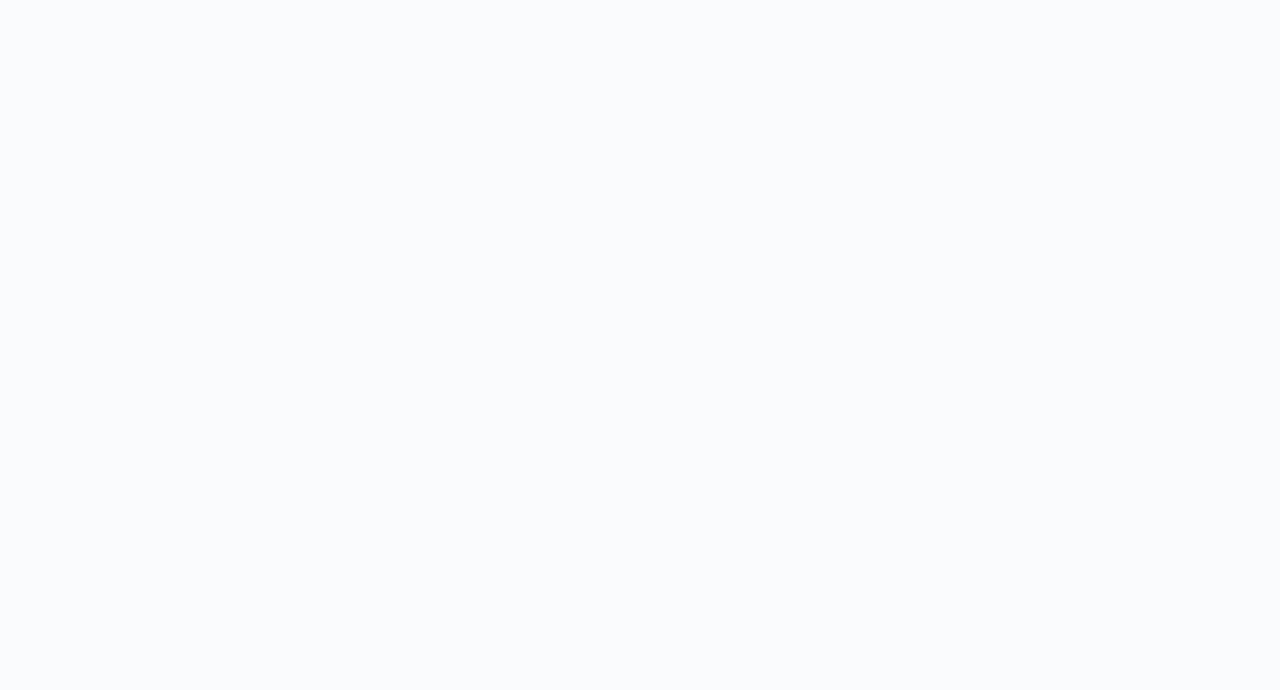
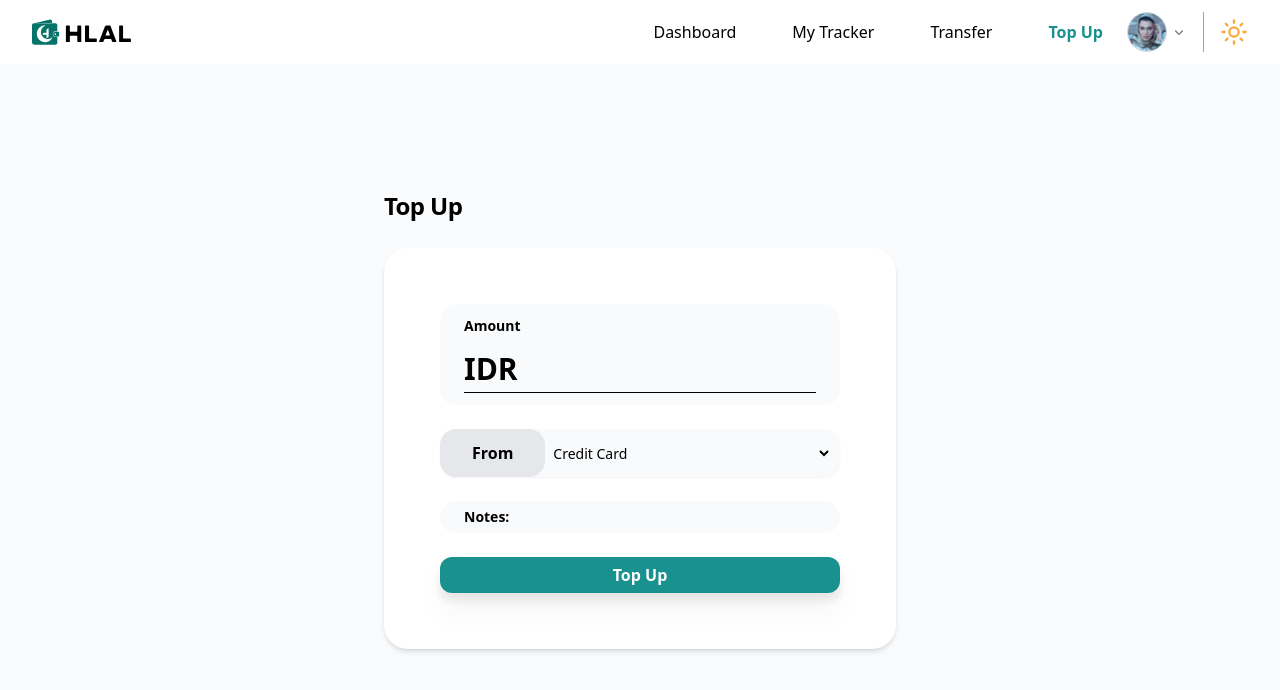
Before and after one commit to HLAL-team/FE_web, a React (Vite) app: page /topup in a window 1280 px wide. Before the commit this address had no page. Shown: the top 690 px of the page. Built offline with nearby package versions, Linux system fonts and the light colour scheme.

Commit message:
add top up page

```diff
--- a/src/main.jsx
+++ b/src/main.jsx
@@ -8,6 +8,7 @@ import ProtectedRoute from "./ProtectedRoute.jsx";
 import { ThemeProvider } from "./contexts/ThemeContext.jsx";
 import RegisterPage from "./pages/RegisterPage.jsx";
 import TransferPage from "./pages/TransferPage.jsx";
+import TopUpPage from "./pages/TopUpPage.jsx";
 
 createRoot(document.getElementById("root")).render(
   <BrowserRouter>
@@ -23,11 +24,20 @@ createRoot(document.getElementById("root")).render(
             }
           />
 
-<Route
+          <Route
             path="/transfer"
             element={
               // <ProtectedRoute>
               <TransferPage />
+              // </ProtectedRoute>
+            }
+          />
+
+          <Route
+            path="/topup"
+            element={
+              // <ProtectedRoute>
+              <TopUpPage />
               // </ProtectedRoute>
             }
           />
--- /dev/null
+++ b/src/pages/TopUpPage.jsx
@@ -0,0 +1,139 @@
+import { useState } from "react";
+import Navbar from "../components/Navbar";
+import {
+  blockInvalidChar,
+  currencyFormatter,
+  inputCurrencyFormatter,
+} from "../helper/helper";
+import { useNavigate } from "react-router";
+
+const TopUpPage = () => {
+  const sources = ["Credit Card", "Bank Transfer"];
+
+  const [selectedSource, setSelectedSource] = useState(sources[0]);
+
+  const [amountInput, setAmountInput] = useState("");
+  const [rawAmountInput, setRawAmountInput] = useState(0);
+
+  const handleAmountInputChange = (e) => {
+    const rawValue = e.target.value.replace(/[^\d]/g, "");
+    const numericValue = parseInt(rawValue, 10) || 0;
+
+    setAmountInput(inputCurrencyFormatter.format(numericValue));
+    setRawAmountInput(numericValue);
+
+    if (numericValue <= 0) {
+      setAmountInput("");
+      setRawAmountInput(0);
+    }
+  };
+
+  const [notesInput, setNotesInput] = useState("");
+
+  const navigate = useNavigate();
+
+  const handleSubmit = (e) => {
+    e.preventDefault();
+    alert(
+      `Sukses top up sebesar Rp${currencyFormatter.format(
+        rawAmountInput
+      )} dari ${selectedSource} \nNotes: ${notesInput}`
+    );
+
+    navigate("/");
+  };
+
+  return (
+    <div className="dark:text-white">
+      <Navbar />
+      <div className="flex min-h-full flex-1 flex-col justify-center px-6 py-12 lg:px-8">
+        <div className="mx-auto w-full max-w-lg">
+          <h2 className="mt-10 text-left text-2xl/9 font-bold tracking-tight">
+            Top Up
+          </h2>
+        </div>
+
+        <div className="mt-6 mx-auto w-full max-w-lg shadow-md bg-white dark:bg-black p-14 rounded-3xl">
+          <form className="space-y-6" onSubmit={handleSubmit}>
+            <div className="bg-gray-50 dark:bg-gray-950 px-6 py-3 rounded-2xl">
+              <label
+                htmlFor="amount"
+                className="block text-sm text-left font-semibold"
+              >
+                Amount
+              </label>
+              <div className="mt-2 relative bg-transparent">
+                <div className="absolute inset-y-0 left-0 flex items-center font-semibold text-3xl">
+                  <p>IDR</p>
+                </div>
+                <div>
+                  <input
+                    id="amount"
+                    name="amount"
+                    type="text"
+                    value={amountInput}
+                    onChange={handleAmountInputChange}
+                    onKeyDown={blockInvalidChar}
+                    required
+                    className="pl-14 text-3xl font-semibold block w-full bg-transparent px-3 py-1.5 border-b border-black dark:border-white focus-visible:outline-none [appearance:textfield] [&::-webkit-outer-spin-button]:appearance-none [&::-webkit-inner-spin-button]:appearance-none"
+                  />
+                </div>
+              </div>
+            </div>
+
+            <div className="flex bg-gray-50 dark:bg-gray-950 shadow-sm rounded-2xl pr-2">
+              <label className="py-3 px-8 rounded-2xl bg-gray-200 dark:bg-gray-800 font-bold">
+                From
+              </label>
+              <select
+                value={selectedSource}
+                onChange={(e) => setSelectedSource(e.target.value)}
+                className="pl-1 bg-gray-50 dark:bg-gray-950 rounded-r-2xl text-sm w-full focus-visible:outline-none"
+              >
+                {sources.map((source) => (
+                  <option key={source} value={source}>
+                    {source}
+                  </option>
+                ))}
+              </select>
+            </div>
+
+            <div className="bg-gray-50 dark:bg-gray-950 px-6 rounded-2xl">
+              <div className="mt-2 relative bg-transparent">
+                <div className="absolute inset-y-0 left-0 flex items-center font-semibold text-3xl">
+                  <label
+                    className="text-sm text-left font-semibold"
+                    htmlFor="notes"
+                  >
+                    Notes:
+                  </label>
+                </div>
+                <div>
+                  <input
+                    id="notes"
+                    name="notes"
+                    type="text"
+                    value={notesInput}
+                    onChange={(e) => setNotesInput(e.target.value)}
+                    className="pl-14 text-sm block w-full bg-transparent px-3 py-1.5  focus-visible:outline-none [appearance:textfield] [&::-webkit-outer-spin-button]:appearance-none [&::-webkit-inner-spin-button]:appearance-none"
+                  />
+                </div>
+              </div>
+            </div>
+
+            <div>
+              <button
+                type="submit"
+                className="flex w-full justify-center rounded-xl bg-primary px-3 py-1.5 text- font-semibold text-white dark:text-black drop-shadow-xl hover:drop-shadow-none hover:shadow-inner"
+              >
+                Top Up
+              </button>
+            </div>
+          </form>
+        </div>
+      </div>
+    </div>
+  );
+};
+
+export default TopUpPage;
```
